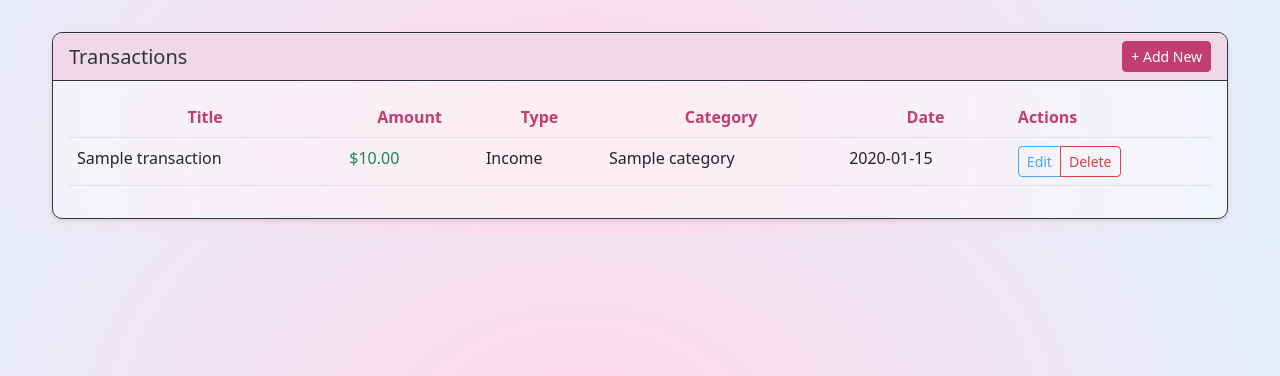
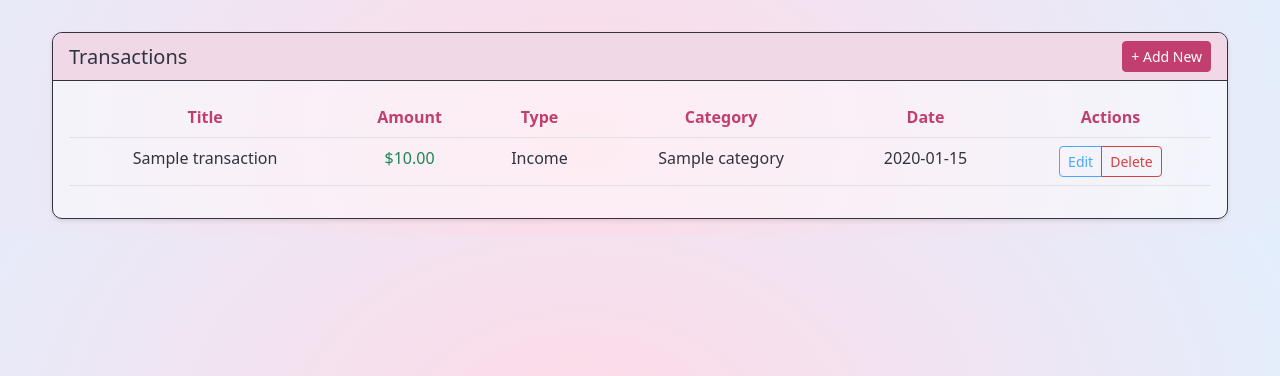
Before and after one commit to cleliamolanda/budget-tracker, a Django app: page /transactions/ in a window 1280 px wide. Shown: the part 56-432 px from the top of the page. Run offline with Django 5.2, Linux system fonts and the light colour scheme; a user stored in the database is signed in; tables that the repository leaves empty hold one stand-in row (values such as "Sample post").

Commit message:
Customized column names and table content

```diff
--- a/budget/templates/budget/dashboard.html
+++ b/budget/templates/budget/dashboard.html
@@ -13,7 +13,7 @@
     <div class="col-md-4">
         <div class="card custom-card mb-4">
             <div class="card-header custom-card-header-skyblue custom-card-header-border">
-                <h5 class="card-title custom-text-style mb-0">Monthly Summary</h5>
+                <h5 class="card-title custom-text-blk mb-0">Monthly Summary</h5>
             </div>
             <div class="card-body">
                 <div class="mb-3">
@@ -37,7 +37,7 @@
     <div class="col-md-8">
         <div class="card custom-card mb-4">
             <div class="card-header custom-card-header-skyblue custom-card-header-border">
-                <h5 class="card-title custom-text-style mb-0">Category Expenses</h5>
+                <h5 class="card-title custom-text-blk mb-0">Category Expenses</h5>
             </div>
             <div class="card-body">
                 <div class="table-responsive">
@@ -71,7 +71,7 @@
     <div class="col-12">
         <div class="card custom-card">
             <div class="card-header d-flex justify-content-between align-items-center custom-card-header-purple custom-card-header-border">
-                <h5 class="card-title custom-text-style mb-0">Monthly Budgets</h5>
+                <h5 class="card-title custom-text-blk mb-0">Monthly Budgets</h5>
                 <a href="{% url 'budget:budget-create' %}" class="btn btn-primary btn-sm custom-btn-purple">+ Add Budget</a>
             </div>
             <div class="card-body">
--- a/budget/templates/budget/transaction_list.html
+++ b/budget/templates/budget/transaction_list.html
@@ -5,7 +5,7 @@
 {% block content %}
 <div class="card custom-card">
     <div class="card-header d-flex justify-content-between align-items-center custom-card-header-border custom-card-header-lightpink">
-        <h5 class="card-title custom-text-style mb-0">{{ title }}</h5>
+        <h5 class="card-title custom-text-blk mb-0">{{ title }}</h5>
         <a href="{% url create_url %}" class="btn btn-primary btn-sm custom-btn-fuchsia">+ Add New</a>
     </div>
     <div class="card-body">
@@ -16,20 +16,20 @@
                         {% for header in headers %}
                             <th class="custom-col-name-fuchsia custom-text-center">{{ header }}</th>
                         {% endfor %}
-                        <th class="custom-col-name-fuchsia">Actions</th>
+                        <th class="custom-col-name-fuchsia text-align-center">Actions</th>
                     </tr>
                 </thead>
                 <tbody>
                     {% for transaction in object_list %}
                         <tr>
-                            <td>{{ transaction.title }}</td>
-                            <td class="{% if transaction.transaction_type == 'income' %}text-success{% else %}text-danger{% endif %}">
+                            <td class="custom-text-blk text-align-center">{{ transaction.title }}</td>
+                            <td class="{% if transaction.transaction_type == 'income' %}text-success{% else %}text-danger{% endif %} text-align-center">
                                 ${{ transaction.amount|floatformat:2 }}
                             </td>
-                            <td>{{ transaction.get_transaction_type_display }}</td>
-                            <td>{{ transaction.category.name|default:"Uncategorized" }}</td>
-                            <td>{{ transaction.date|date:"Y-m-d" }}</td>
-                            <td>
+                            <td class="custom-text-blk text-align-center">{{ transaction.get_transaction_type_display }}</td>
+                            <td class="custom-text-blk text-align-center">{{ transaction.category.name|default:"Uncategorized" }}</td>
+                            <td class="custom-text-blk text-align-center">{{ transaction.date|date:"Y-m-d" }}</td>
+                            <td class="text-align-center">
                                 <div class="btn-group">
                                     <a href="{% url update_url transaction.id %}" class="btn btn-sm btn-outline-primary custom-edit-btn">Edit</a>
                                     <a href="{% url delete_url transaction.id %}" class="btn btn-sm btn-outline-danger custom-delete-btn">Delete</a>
--- a/static/css/custom_tables.css
+++ b/static/css/custom_tables.css
@@ -8,15 +8,12 @@
 
 .custom-col-name-fuchsia {
     color: #C23E6E !important;
-    /* text-align: center; */
 }
 
 .custom-col-name-skyblue {
     color: #48A8FB !important;
-    /* text-align: center; */
 }
 
 .custom-col-name-purple {
     color: #B95FEB !important;
-    /* text-align: center; */
 }
--- a/static/css/style.css
+++ b/static/css/style.css
@@ -23,9 +23,12 @@ body {
     box-shadow: 0 2px 4px rgba(0,0,0,0.1);
 }
 
-.custom-text-style {
+.text-align-center {
+    text-align: center;
+}
+
+.custom-text-blk {
     color: #30343F !important;
-    text-align: center;
 }
 
 .form-group {
```
Also changed, not shown: budget/templates/budget/budget_list.html (+5 -5 lines), budget/templates/budget/category_list.html (+7 -7 lines).
